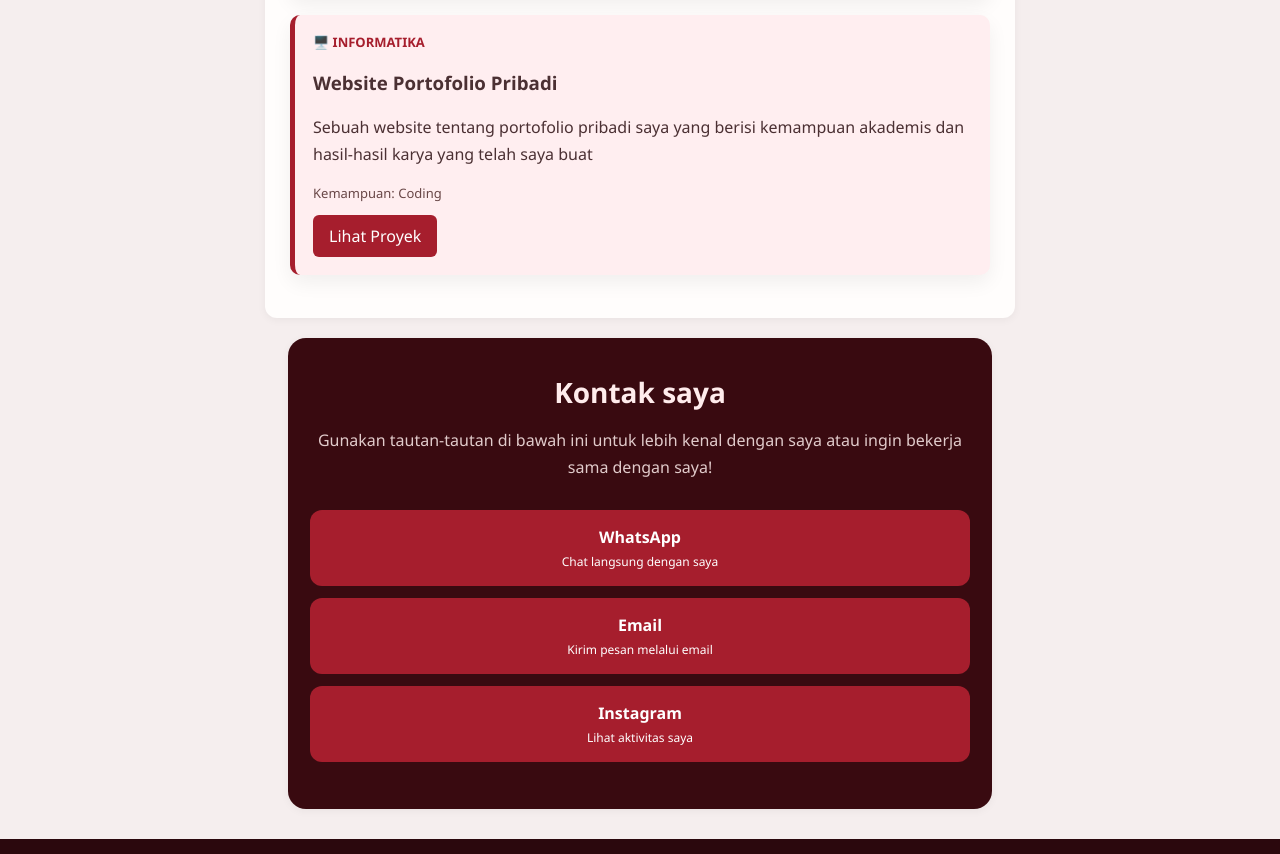
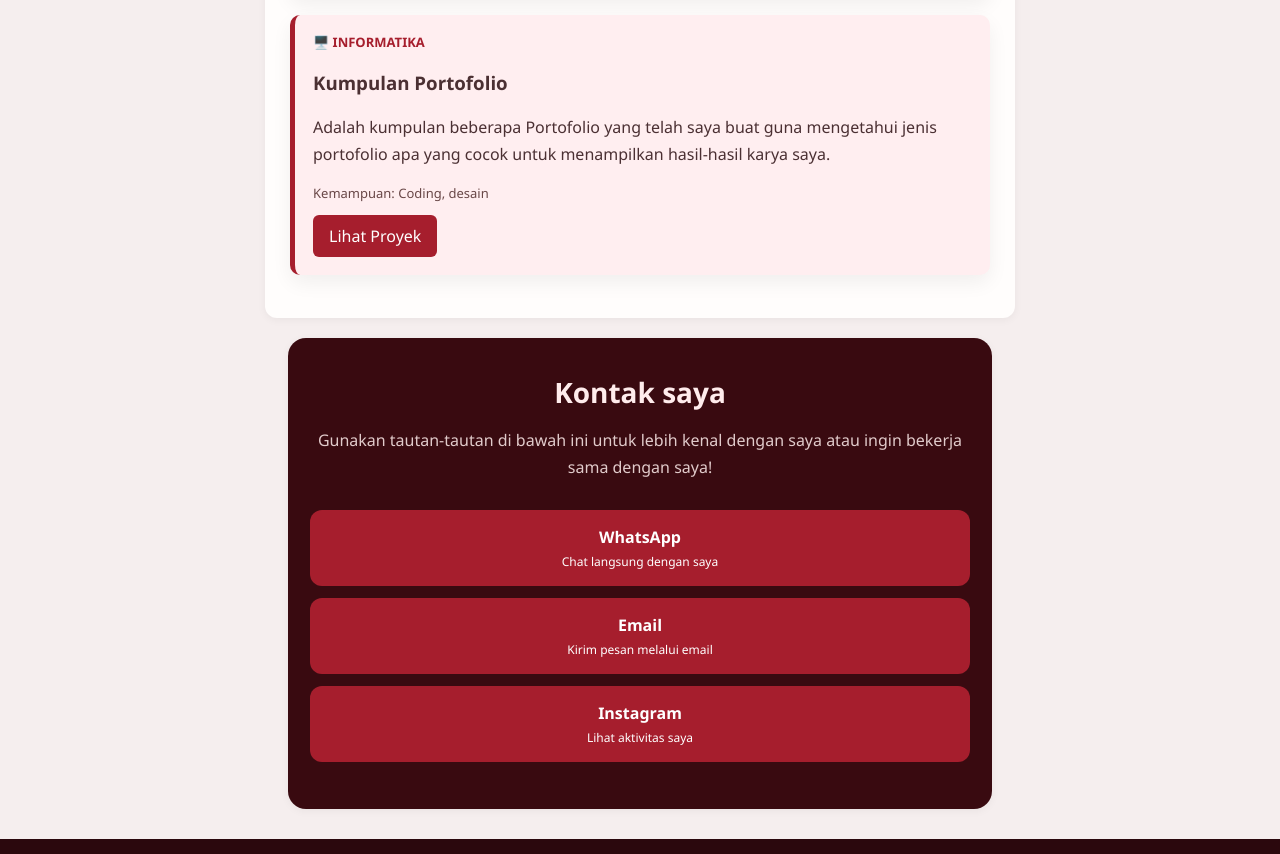
Before and after one commit to 3delwheiss/sp1der.lily, a plain HTML site: page index.html in a window 1280 px wide. Shown: the part 1834-2688 px from the top of the page. Drawn offline with Linux system fonts and the light colour scheme.

Commit message:
Update index.html

```diff
--- a/index.html
+++ b/index.html
@@ -346,14 +346,14 @@
           🖥️ INFORMATIKA
         </p>
 
-        <h3>Website Portofolio Pribadi</h3>
+        <h3>Kumpulan Portofolio</h3>
 
         <p style="line-height: 1.7">
-          Sebuah website tentang portofolio pribadi saya yang berisi kemampuan
-          akademis dan hasil-hasil karya yang telah saya buat
+          Adalah kumpulan beberapa Portofolio yang telah saya buat guna
+          mengetahui jenis portofolio apa yang cocok untuk menampilkan hasil-hasil karya saya.
         </p>
 
-        <p style="font-size: 13px; color: #694747">Kemampuan: Coding</p>
+        <p style="font-size: 13px; color: #694747">Kemampuan: Coding, desain</p>
 
         <a
           href="index.html"
```
